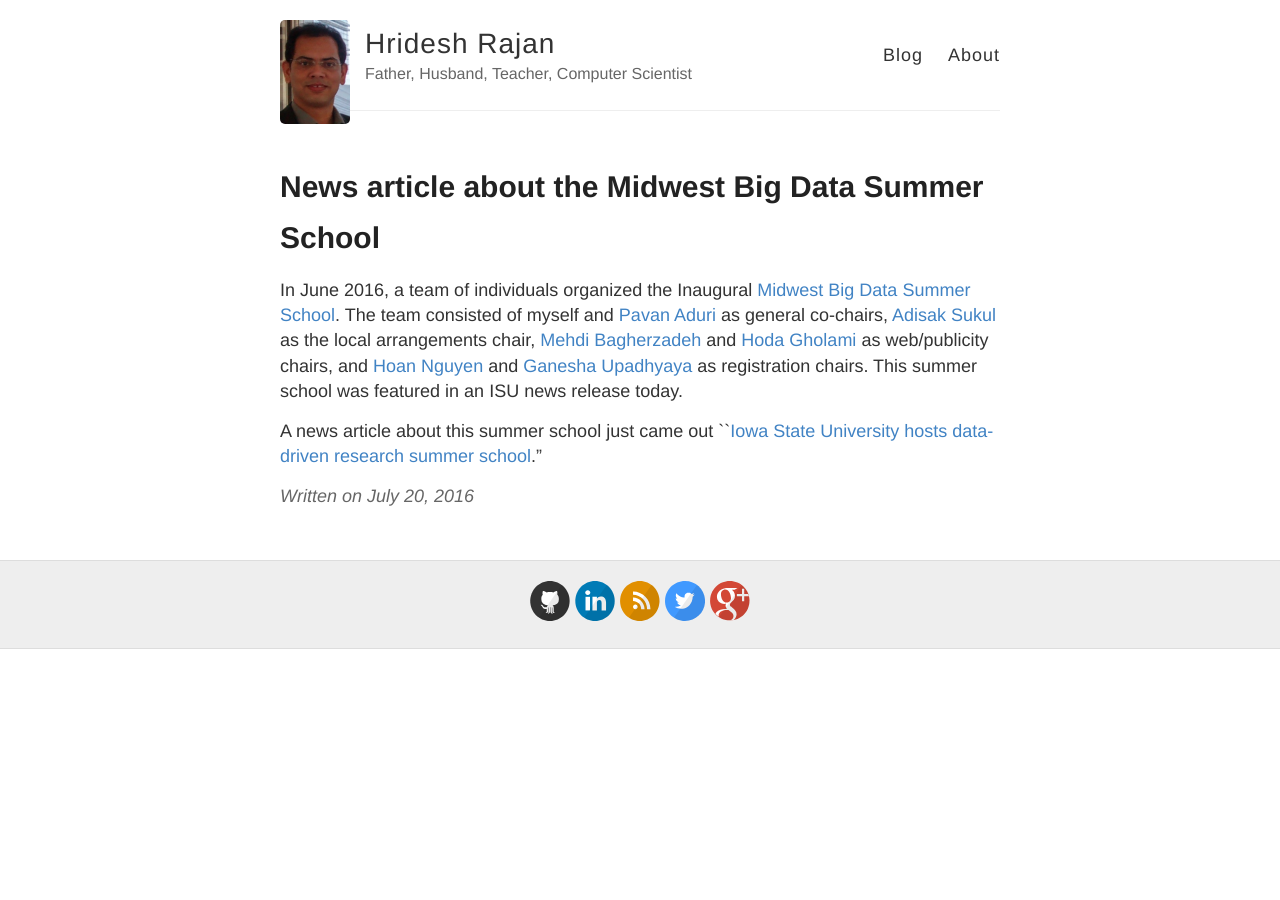
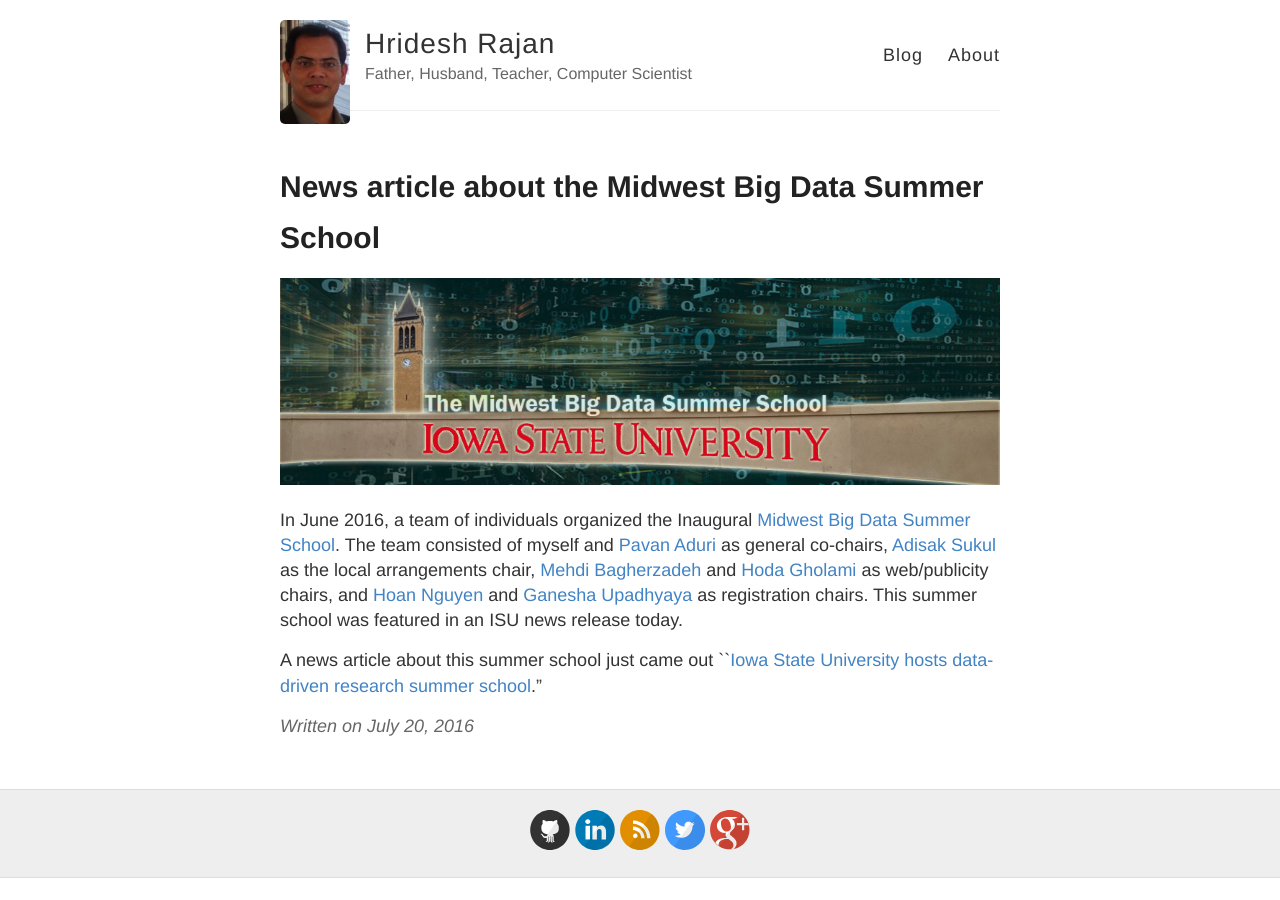
Before and after one commit to hridesh/hridesh.github.io, a Jekyll site: the page built from _posts/2016-7-20-News-Big-Data.md, in a window 1280 px wide. Built offline with Jekyll 4.4.1, drawn with Linux system fonts in a browser that asks for light colours.

Commit message:
more edits.

```diff
--- a/_posts/2016-7-20-News-Big-Data.md
+++ b/_posts/2016-7-20-News-Big-Data.md
@@ -2,6 +2,8 @@
 layout: post
 title: News article about the Midwest Big Data Summer School
 ---
+
+[<img src="{{ site.baseurl }}/images/bigdatasummerschool.jpg" alt="Midwest Big Data Summer School" style="width: 1000px;"/>](http://mbds.cs.iastate.edu)
 
 In June 2016, a team of individuals organized the Inaugural
 [Midwest Big Data Summer School](http://mbds.cs.iastate.edu).
```
